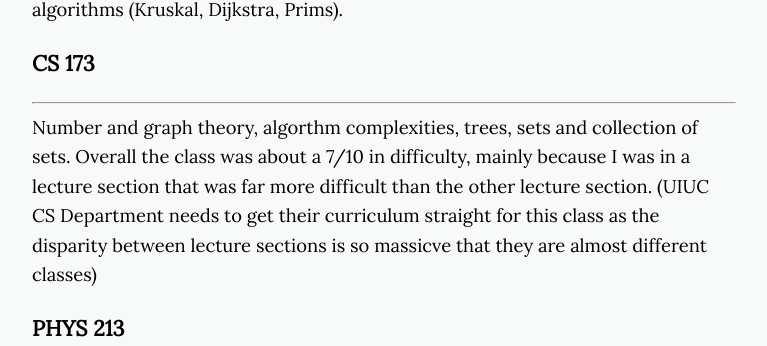
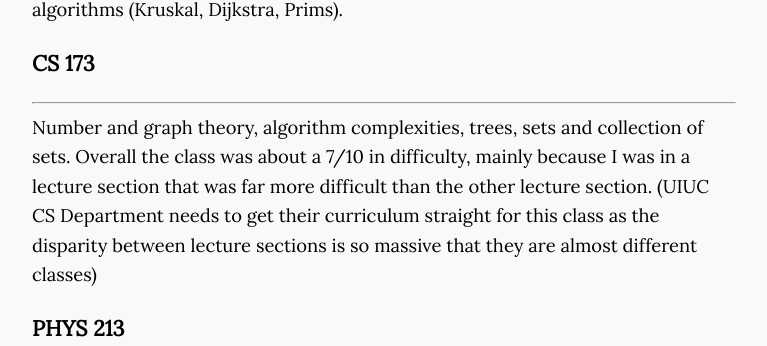
Before and after one commit to dphuang2/dphuang2.github.io, a Jekyll site: the page built from _posts/2016-12-20-uiuc-fall-2016.markdown, in a window 1280 px wide and 900 px high, scrolled down 2342 px. Shown: the part 145-491 px from the top of the window, without its empty margins (256-1023 px from the left). Built offline with Jekyll 4.4.1, drawn with Linux system fonts in a browser that asks for light colours; nearby versions of some CDN libraries.

Commit message:
Added News Article post and some spelling

```diff
--- a/_posts/2016-12-20-uiuc-fall-2016.markdown
+++ b/_posts/2016-12-20-uiuc-fall-2016.markdown
@@ -64,7 +64,7 @@
 ### CS 173
 ---
 
-Number and graph theory, algorthm complexities, trees, sets and collection of sets. Overall the class was about a 7/10 in difficulty, mainly because I was in a lecture section that was far more difficult than the other lecture section. (UIUC CS Department needs to get their curriculum straight for this class as the disparity between lecture sections is so massicve that they are almost different classes)
+Number and graph theory, algorithm complexities, trees, sets and collection of sets. Overall the class was about a 7/10 in difficulty, mainly because I was in a lecture section that was far more difficult than the other lecture section. (UIUC CS Department needs to get their curriculum straight for this class as the disparity between lecture sections is so massive that they are almost different classes)
 
 ### PHYS 213
 ---
```
Also changed, not shown: _posts/2017-03-01-featured-in-news-gazette-2017.markdown (added, +14 -0 lines), assets/image/unofficial.jpeg (added).
